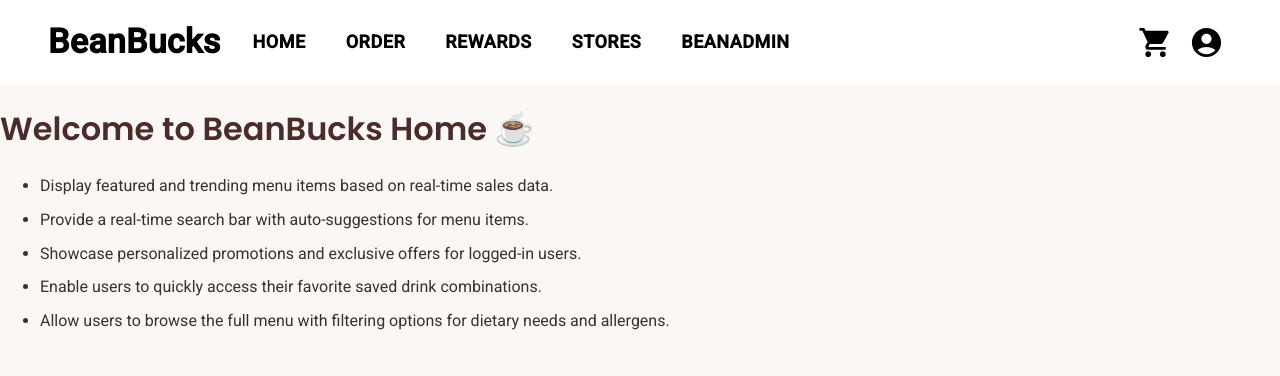
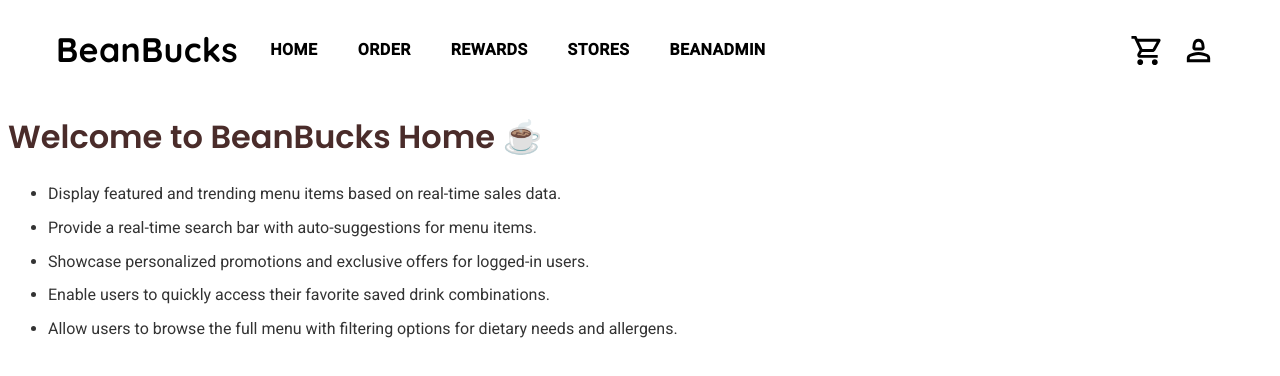
Before and after one commit to rockyhenderson/Beanbucks, a React (Vite) app: page / in a window 1280 px wide. Shown: the top 376 px of the page. Built offline with nearby package versions, Linux system fonts and the light colour scheme.

Commit message:
- Changed Beanbucks Logo Font - Changed Icons to Smaller cleaner versions

```diff
--- a/index.html
+++ b/index.html
@@ -6,6 +6,8 @@
     <meta name="viewport" content="width=device-width, initial-scale=1.0" />
     <title>BeanBucks</title>
     <link href="https://fonts.googleapis.com/css2?family=Poppins:wght@400;600&family=Roboto:wght@400;500&display=swap" rel="stylesheet">
+    <link href="https://fonts.googleapis.com/css2?family=Quicksand:wght@500;700&display=swap" rel="stylesheet">
+
 
   </head>
   <body>
--- a/src/components/Navbar.jsx
+++ b/src/components/Navbar.jsx
@@ -12,17 +12,16 @@ import {
   Container,
   Box,
 } from "@mui/material";
-import { Menu as MenuIcon, ShoppingCart, AccountCircle, Close as CloseIcon } from "@mui/icons-material";
+import { Menu as MenuIcon, Close as CloseIcon } from "@mui/icons-material";
+import Person2OutlinedIcon from "@mui/icons-material/Person2Outlined";
+import ShoppingCartOutlinedIcon from "@mui/icons-material/ShoppingCartOutlined";
 import { Link } from "react-router-dom";
-
 
 /**
  * Navbar Component
  * Originally created by React Dev Team - https://react-bootstrap.netlify.app/docs/components/navbar/
  * Modified by Jack Henderson
  */
-
-
 
 function Navbar() {
   const [mobileOpen, setMobileOpen] = useState(false);
@@ -52,11 +51,27 @@ function Navbar() {
         }}
       >
         <Container maxWidth="xl" sx={{ maxWidth: "1500px" }}>
-          <Toolbar sx={{ justifyContent: "space-between", display: "flex", alignItems: "center" }}>
+          <Toolbar
+            sx={{
+              justifyContent: "space-between",
+              display: "flex",
+              alignItems: "center",
+            }}
+          >
             {/* MOBILE: Hamburger on Left, Logo Centered, Icons Right */}
-            <Box sx={{ display: { xs: "flex", md: "none" }, width: "100%", alignItems: "center" }}>
+            <Box
+              sx={{
+                display: { xs: "flex", md: "none" },
+                width: "100%",
+                alignItems: "center",
+              }}
+            >
               {/* Left: Hamburger Menu */}
-              <IconButton edge="start" color="inherit" onClick={handleDrawerToggle}>
+              <IconButton
+                edge="start"
+                color="inherit"
+                onClick={handleDrawerToggle}
+              >
                 <MenuIcon fontSize="large" />
               </IconButton>
 
@@ -64,30 +79,41 @@ function Navbar() {
               <Typography
                 variant="h4"
                 sx={{
-                  fontWeight: "bold",
+                  fontWeight: 700,
                   flexGrow: 1,
                   textAlign: "center",
                   position: "absolute",
                   left: "50%",
                   transform: "translateX(-50%)",
+                  whiteSpace: { xs: "pre-line", md: "nowrap" }, // Splits into two lines on mobile
+                  fontFamily: "'Quicksand', sans-serif",
+                  letterSpacing: "1px",
+                  fontSize: { xs: "32px", sm: "36px", md: "40px", lg: "44px" }, // Responsive font size
                 }}
               >
-                BeanBucks
+                Bean{"\n"}Bucks
               </Typography>
 
-              {/* Right: Cart & Profile Icons */}
+              {/* Right: Updated Icons */}
               <Box sx={{ marginLeft: "auto" }}>
                 <IconButton color="inherit" component={Link} to="/cart">
-                  <ShoppingCart fontSize="large" />
+                  <ShoppingCartOutlinedIcon fontSize="large" />
                 </IconButton>
                 <IconButton color="inherit" component={Link} to="/profile">
-                  <AccountCircle fontSize="large" />
+                  <Person2OutlinedIcon fontSize="large" />
                 </IconButton>
               </Box>
             </Box>
 
             {/* DESKTOP: Logo + Nav Items on Left, Icons on Right */}
-            <Box sx={{ display: { xs: "none", md: "flex" }, alignItems: "center", gap: 3, width: "100%" }}>
+            <Box
+              sx={{
+                display: { xs: "none", md: "flex" },
+                alignItems: "center",
+                gap: 3,
+                width: "100%",
+              }}
+            >
               {/* Logo */}
               <Typography variant="h4" sx={{ fontWeight: "bold" }}>
                 BeanBucks
@@ -101,7 +127,7 @@ function Navbar() {
                     color="inherit"
                     component={Link}
                     to={item.path}
-                    sx={{ fontSize: "18px", fontWeight: "bold" }}
+                    sx={{ fontSize: "16px", fontWeight: "bold" }} //EDIT THIS FOR FONT SIZE IN NAV
                   >
                     {item.text}
                   </Button>
@@ -109,13 +135,13 @@ function Navbar() {
               </Box>
             </Box>
 
-            {/* DESKTOP: Cart & Profile Icons */}
+            {/* DESKTOP: Updated Icons */}
             <Box sx={{ display: { xs: "none", md: "flex" } }}>
               <IconButton color="inherit" component={Link} to="/cart">
-                <ShoppingCart fontSize="large" />
+                <ShoppingCartOutlinedIcon fontSize="large" />
               </IconButton>
               <IconButton color="inherit" component={Link} to="/profile">
-                <AccountCircle fontSize="large" />
+                <Person2OutlinedIcon fontSize="large" />
               </IconButton>
             </Box>
           </Toolbar>
@@ -123,10 +149,28 @@ function Navbar() {
       </AppBar>
 
       {/* Mobile Drawer (Full-Screen) */}
-      <Drawer anchor="left" open={mobileOpen} onClose={handleDrawerToggle} sx={{ "& .MuiDrawer-paper": { width: "100vw", height: "100vh" } }}>
-        <Box sx={{ display: "flex", flexDirection: "column", height: "100%", padding: "20px" }}>
+      <Drawer
+        anchor="left"
+        open={mobileOpen}
+        onClose={handleDrawerToggle}
+        sx={{ "& .MuiDrawer-paper": { width: "100vw", height: "100vh" } }}
+      >
+        <Box
+          sx={{
+            display: "flex",
+            flexDirection: "column",
+            height: "100%",
+            padding: "20px",
+          }}
+        >
           {/* Close Button */}
-          <Box sx={{ display: "flex", justifyContent: "space-between", alignItems: "center" }}>
+          <Box
+            sx={{
+              display: "flex",
+              justifyContent: "space-between",
+              alignItems: "center",
+            }}
+          >
             <Typography variant="h4" sx={{ fontWeight: "bold" }}>
               BeanBucks
             </Typography>
@@ -138,8 +182,17 @@ function Navbar() {
           {/* Navigation Links */}
           <List sx={{ marginTop: "20px", textAlign: "center" }}>
             {navItems.map((item) => (
-              <ListItem button key={item.text} component={Link} to={item.path} onClick={handleDrawerToggle}>
-                <ListItemText primary={item.text} sx={{ fontSize: "20px", fontWeight: "bold" }} />
+              <ListItem
+                button
+                key={item.text}
+                component={Link}
+                to={item.path}
+                onClick={handleDrawerToggle}
+              >
+                <ListItemText
+                  primary={item.text}
+                  sx={{ fontSize: "20px", fontWeight: "bold" }}
+                />
               </ListItem>
             ))}
           </List>
--- a/src/global.css
+++ b/src/global.css
@@ -8,7 +8,10 @@ h1 {
     color: #4A2C2A; /* Coffee Brown */
     margin-bottom: 20px;
 }
+h4{
+    font-family: 'Quicksand', sans-serif !important;
 
+}
 /* Global List Styles (Roboto) */
 li {
     font-family: 'Roboto', sans-serif;
@@ -17,11 +20,3 @@ li {
     line-height: 1.6;
     margin-bottom: 8px;
 }
-
-/* Optional: Apply Roboto to general body text */
-body {
-    font-family: 'Roboto', sans-serif;
-    background-color: #FAF7F5; /* Light Coffee Background */
-    max-width:1500px;
-    margin: 0 auto;
-}
```
